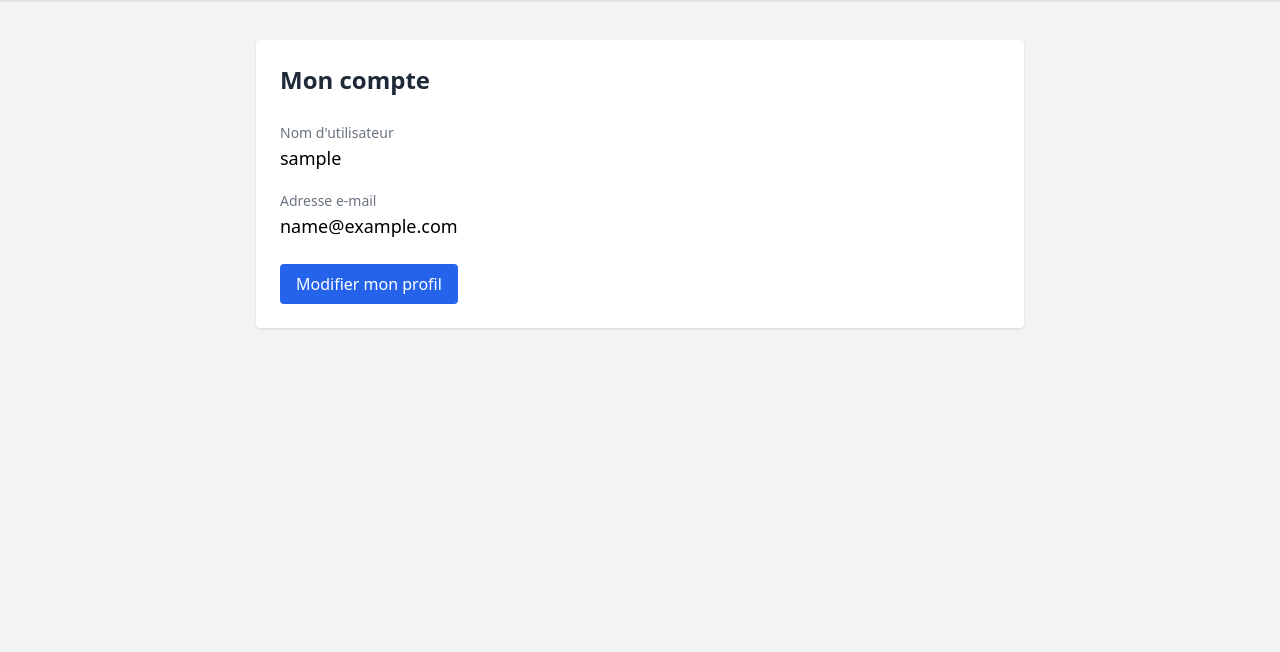
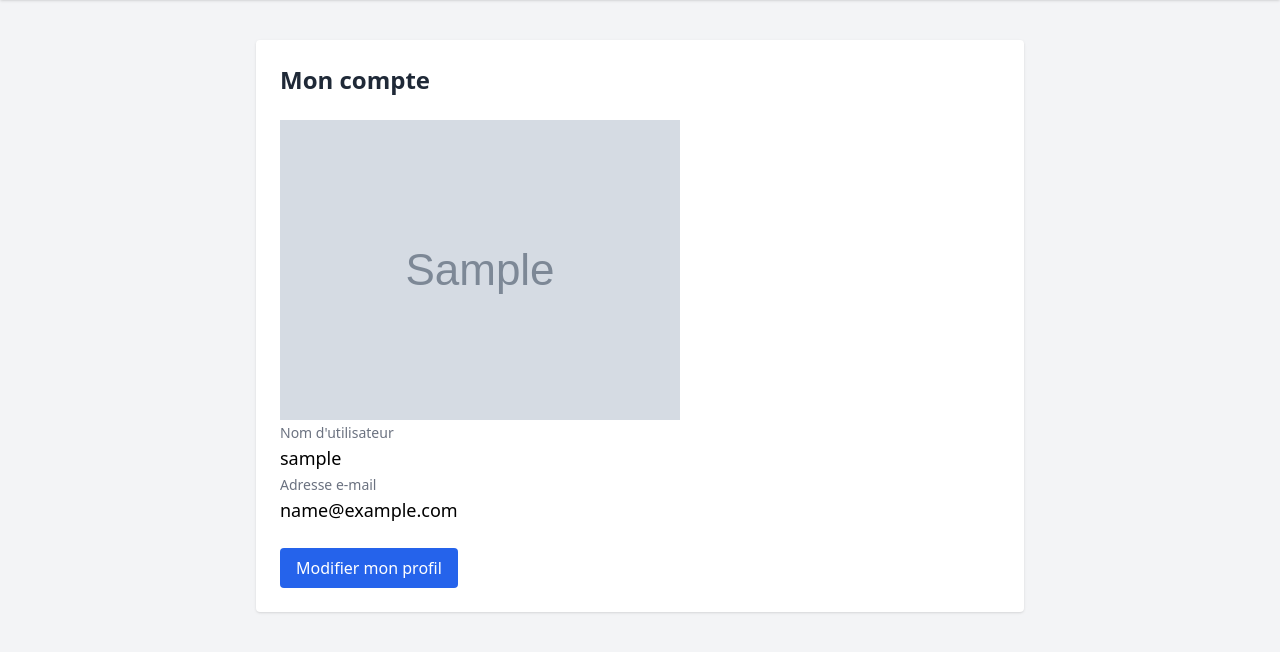
Before and after one commit to Nyx806/UTSU, a Symfony app: template templates/account/index.html.twig in a window 1280 px wide. Shown: the part 64-716 px from the top of the page. Run offline with Twig, Linux system fonts and the light colour scheme; the template is opened without the code that fills it: most values are stand-ins (such as "Sample title", 1, 10 or a date in 2020); grey boxes marked "Sample" are stand-in pictures; style sheets or scripts are compiled from the project's sources; some libraries are stand-ins or nearby versions.

Commit message:
affichage des info de notre compte

```diff
--- a/src/Controller/AccountController.php
+++ b/src/Controller/AccountController.php
@@ -15,7 +15,7 @@ final class AccountController extends AbstractController
     {
         return $this->render('account/index.html.twig', [
             'controller_name' => 'AccountController',
-            'users' => $userRepository->find(82),
+            'users' => $userRepository->find(19),
         ]);
     }
 }
--- a/templates/account/index.html.twig
+++ b/templates/account/index.html.twig
@@ -27,9 +27,8 @@
   <!-- Main Content -->
   <main class="max-w-3xl mx-auto mt-10 p-6 bg-white rounded shadow">
     <h2 class="text-2xl font-semibold text-gray-800 mb-6">Mon compte</h2>
-
-    <div class="space-y-4">
       <div>
+        <img src="{{ asset('uploads/pp/' ~ users.getPpImg) }}" alt="Photo de profil">
         <span class="text-gray-500 text-sm">Nom d'utilisateur</span>
         <p class="text-lg font-medium">{{ users.username }}</p>
       </div>
```
